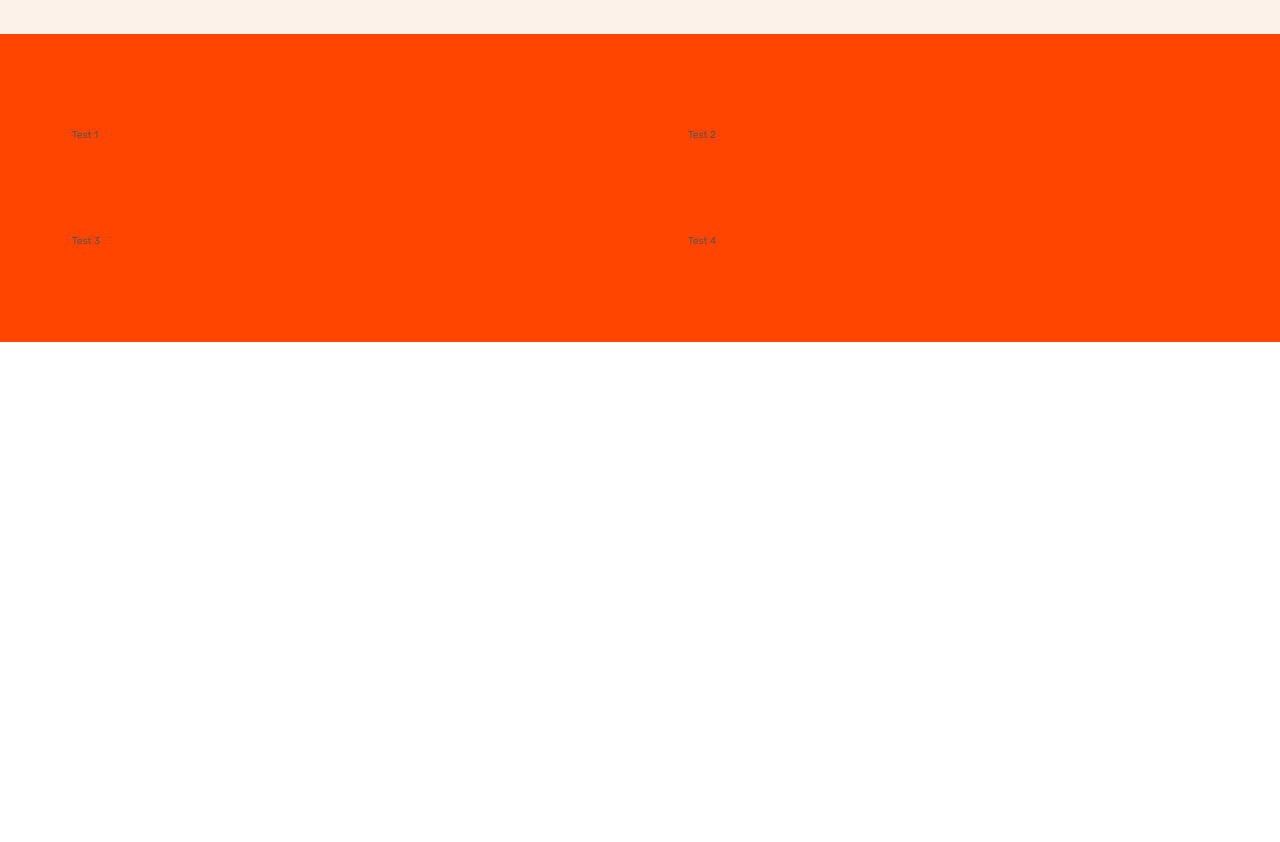
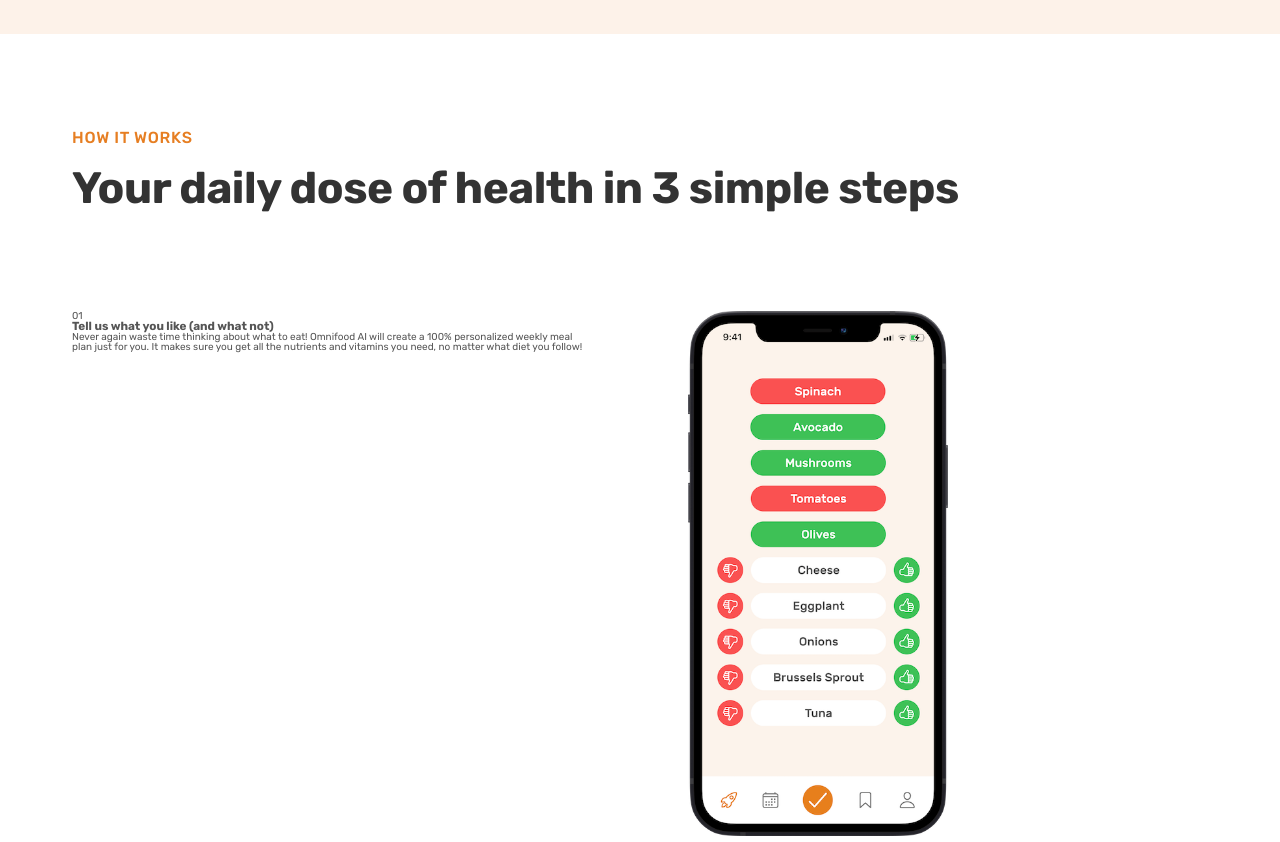
Before and after one commit to Ho3einWave/omnifood, a plain HTML site: page index.html in a window 1280 px wide. Shown: the part 720-1562 px from the top of the page. Before the commit the page ends 1062 px from the top, so only its background shows below. Drawn offline with Linux system fonts and the light colour scheme.

Commit message:
how it work section html coded and heading styled 📯

```diff
--- a/css/style.css
+++ b/css/style.css
@@ -15,7 +15,13 @@ Bold: 700
 - Line Heights:
 Default:1
 Small: 1.05
+Medium:1.2
 Paragraph Default: 1.6
+
+-Letter Spacing
+-0.5px
+0.75px
+
 
 -- 2 Colors
 - Primary:
@@ -91,13 +97,33 @@ body {
     grid-template-columns: repeat(4, 1fr);
 }
 
+.heading-primary,
+.heading-secondary {
+    font-weight: 700;
+    letter-spacing: -0.5px;
+    color: #333;
+}
+
 .heading-primary {
     font-size: 5.2rem;
-    font-weight: 700;
     line-height: 1.05;
-    letter-spacing: -0.5px;
-    color: #333;
     margin-bottom: 3.2rem;
+}
+
+.heading-secondary {
+    font-size: 4.4rem;
+    line-height: 1.2;
+    margin-bottom: 9.6rem;
+}
+
+.subheading {
+    display: block;
+    font-size: 1.6rem;
+    font-weight: 500;
+    color: #e67e22;
+    text-transform: uppercase;
+    margin-bottom: 1.6rem;
+    letter-spacing: 0.75px;
 }
 
 .btn:link,
@@ -272,5 +298,8 @@ body {
 
 .section-how {
     padding: 9.6rem 0;
-    background-color: orangered;
 }
+
+.step-img {
+    width: 50%;
+}
--- a/index.html
+++ b/index.html
@@ -58,11 +58,46 @@
             </div>
         </section>
         <section class="section-how">
+            <div class="container">
+                <span class="subheading">How it works</span>
+                <h2 class="heading-secondary">
+                    Your daily dose of health in 3 simple steps
+                </h2>
+
+            </div>
             <div class="container grid grid--2-cols">
-                <div>Test 1</div>
-                <div>Test 2</div>
-                <div>Test 3</div>
-                <div>Test 4</div>
+                <!-- STEP 01 -->
+                <div class="step-text-box">
+                    <p class="step-number">01</p>
+                    <h3 class="heading-tertairy">Tell us what you like (and what not)</h3>
+                    <p>Never again waste time thinking about what to eat! Omnifood AI will create a 100% personalized weekly meal plan just for you. It makes sure you get all the nutrients and vitamins you need, no matter what diet you follow!</p>
+
+                </div>
+                <div class="step-img-box">
+                    <img src="img/app/app-screen-1.png" alt="Iphoene app preferences selection screen" class="step-img">
+                </div>
+
+                <!-- STEP 02 -->
+                <div class="step-img-box">
+                    <img src="img/app/app-screen-2.png" alt="Iphoene app meal approving plan" class="step-img">
+                </div>
+                <div class="step-text-box">
+                    <p class="step-number">02</p>
+                    <h3 class="heading-tertairy">Approve your weekly meal plan</h3>
+                    <p>Once per week, approve the meal plan generated for you by Omnifood AI. You can change ingredients, swap entire meals, or even add your own recipes.</p>
+
+                </div>
+
+                <!-- STEP 03 -->
+                <div class="step-text-box">
+                    <p class="step-number">03</p>
+                    <h3 class="heading-tertairy">Receive meals at convenient time</h3>
+                    <p>Best chefs in town will cook your selected meal every day, and we will deliver it to your door whenever works best for you. You can change delivery schedule and address daily!</p>
+
+                </div>
+                <div class="step-img-box">
+                    <img src="img/app/app-screen-3.png" alt="Iphoene app delivery screen" class="step-img">
+                </div>
             </div>
         </section>
     </main>
```
